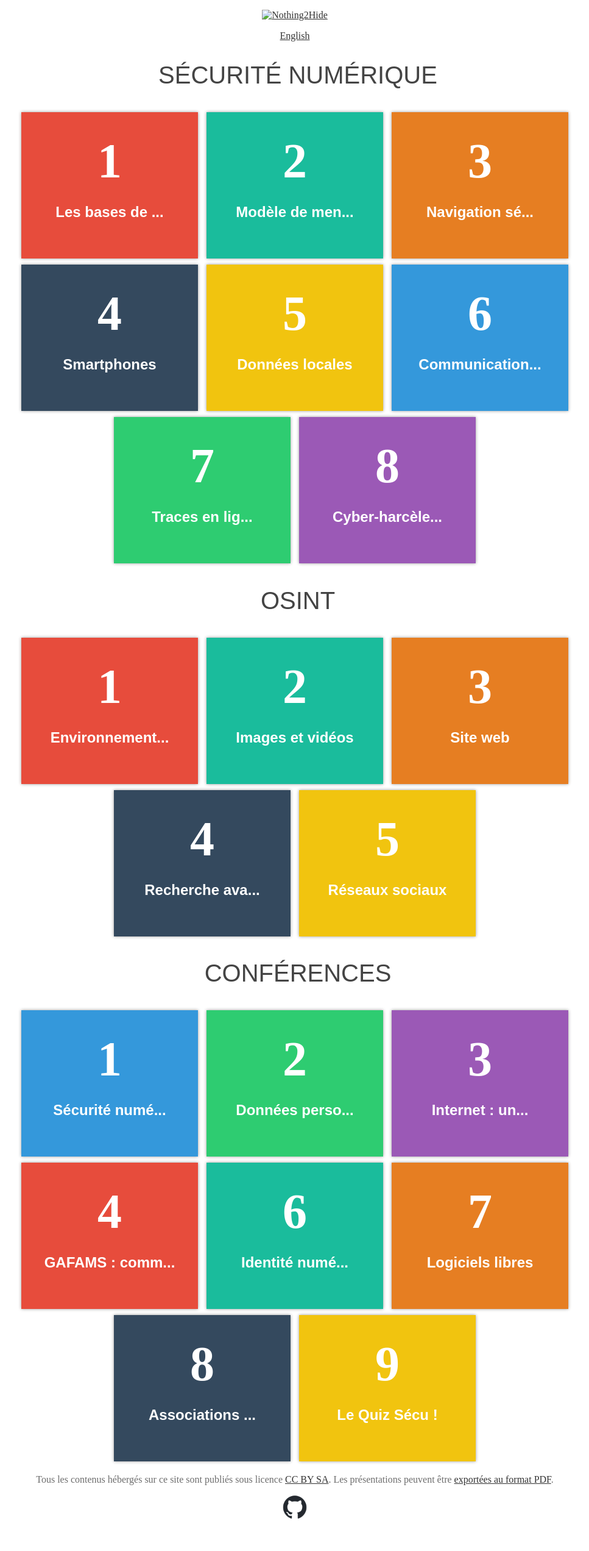
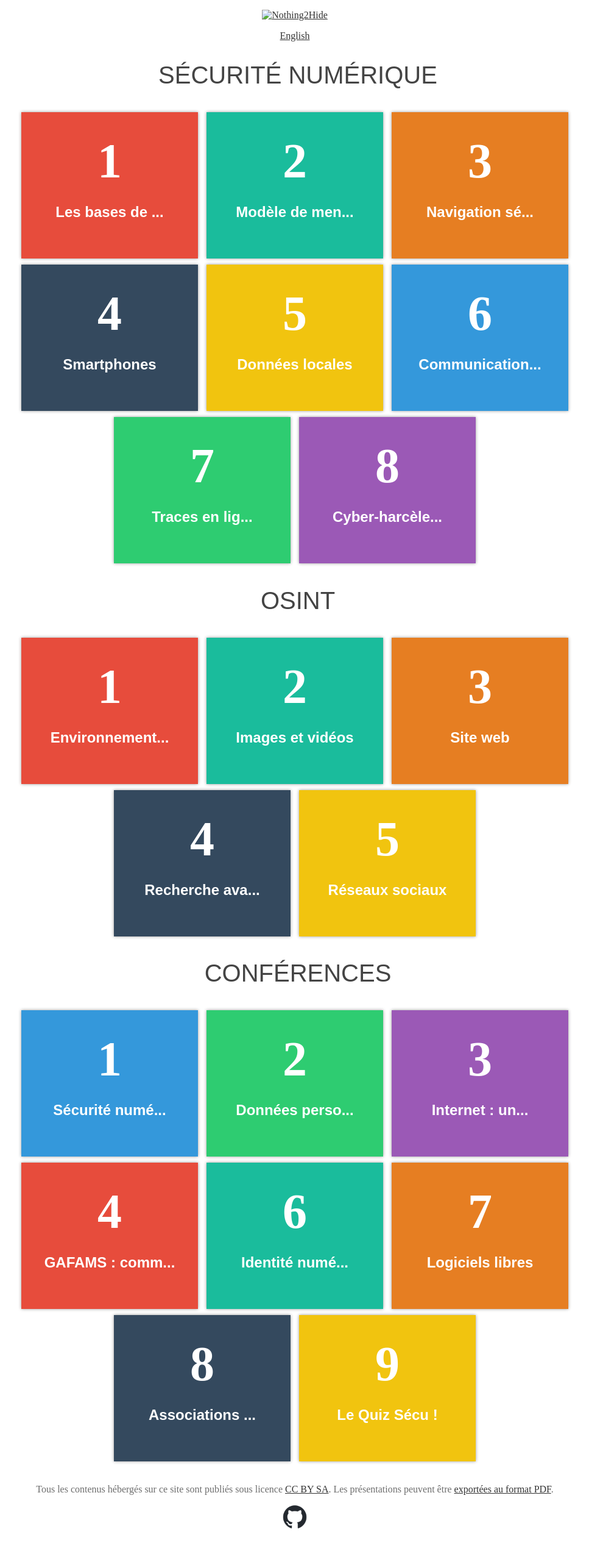
Before and after one commit to Nothing2Hide/slides, a Jekyll site: the page built from index.md, in a window 1280 px wide. Shown: the whole page at 61% size, without its empty margins (156-1123 px from the left). Built offline with Jekyll 4.4.1, drawn with Linux system fonts in a browser that asks for light colours.

Commit message:
Layout change

```diff
--- a/_sass/_homepage.scss
+++ b/_sass/_homepage.scss
@@ -34,7 +34,7 @@ header, footer {
 		}
 }
 footer {
-	margin-bottom: 2em;
+	margin: 2em;
 }
 
 .card {
```
